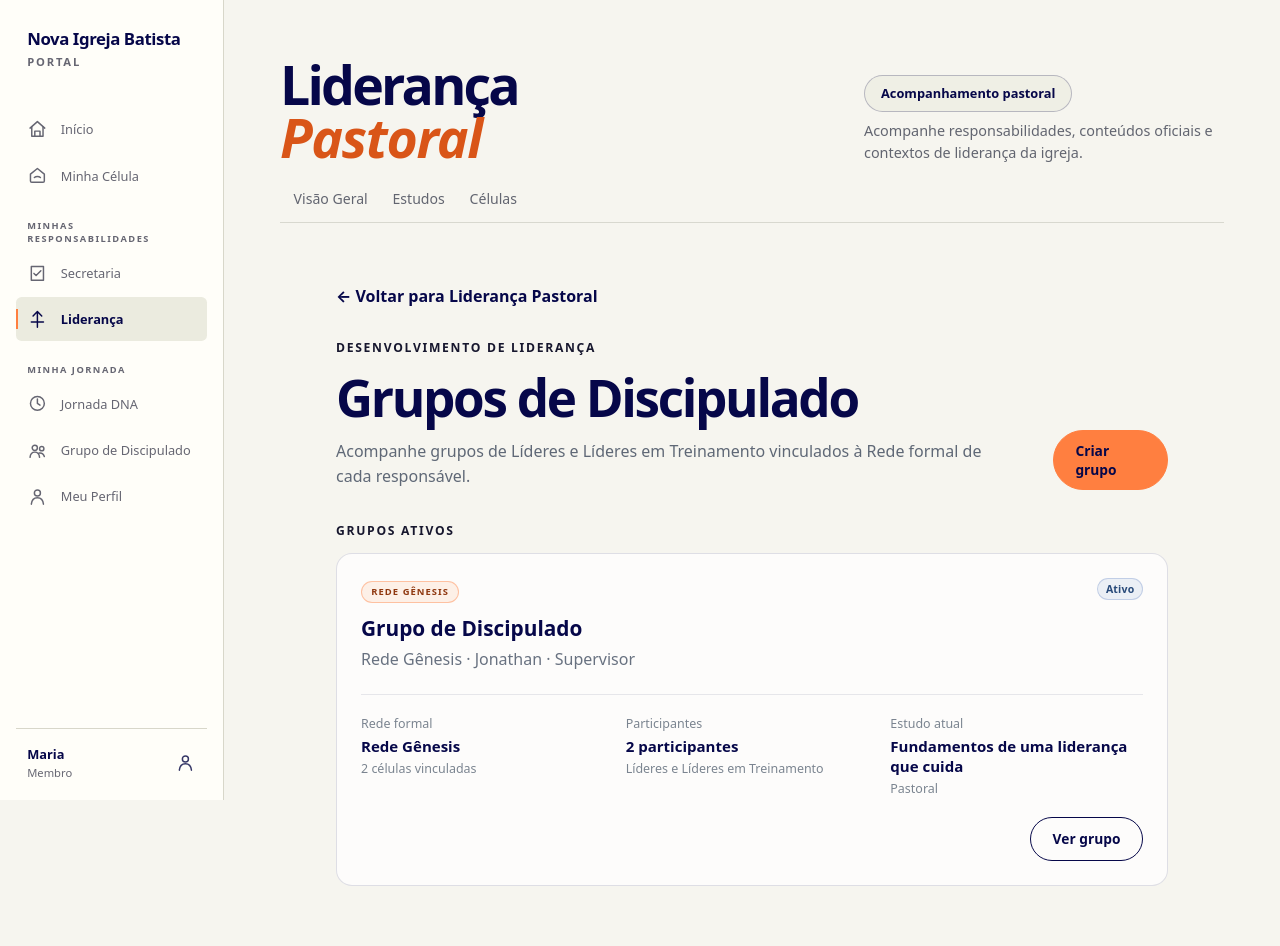
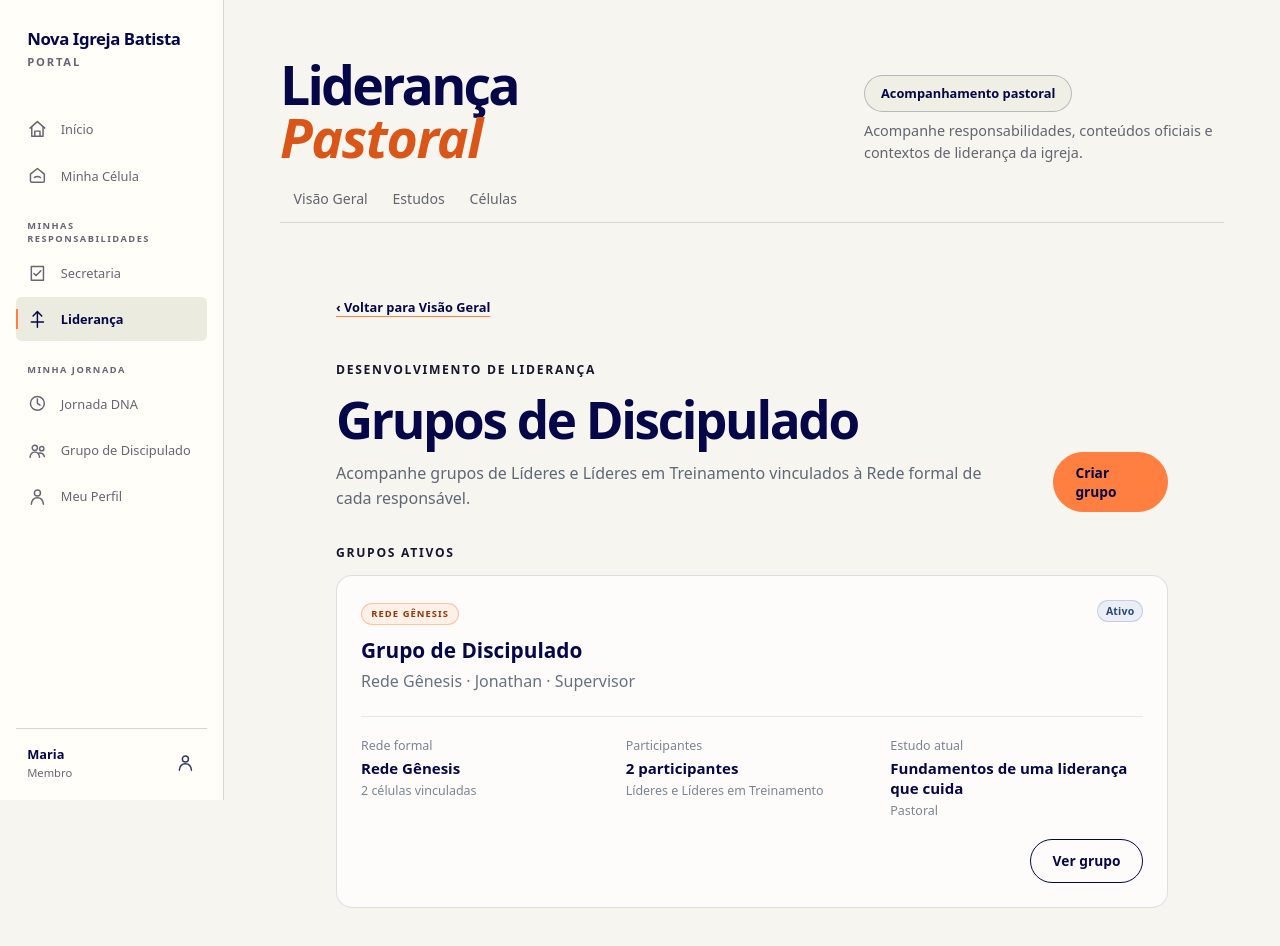
Before and after one commit to hiltonferreira/portal-novaigrejabatista, a Next.js app: page /pastor/grupos-de-discipulado in a window 1280 px wide. Shown: the top 946 px of the page. Built offline with nearby package versions, Linux system fonts and the light colour scheme.

Commit message:
align discipleship overview with pastoral navigation patterns

```diff
--- a/app/pastor/grupos-de-discipulado/page.tsx
+++ b/app/pastor/grupos-de-discipulado/page.tsx
@@ -1,11 +1,12 @@
 import Link from "next/link";
 import { ContextTag, StatusTag } from "@/components/portal-patterns";
 import { discipleshipGroupsMock } from "@/data/discipleship-groups";
+import pastoralStyles from "../pastor.module.css";
 import styles from "./discipleship-groups.module.css";
 
 export default function DiscipleshipGroupsPage() {
-  return <main className={styles.page}>
-    <Link className={styles.back} href="/pastor">← Voltar para Liderança Pastoral</Link>
+  return <main className={`${pastoralStyles.directoryPage} ${styles.page}`}>
+    <Link className={pastoralStyles.backToOverview} href="/pastor">‹ Voltar para Visão Geral</Link>
     <header className={styles.heading}>
       <div><p className={styles.eyebrow}>Desenvolvimento de liderança</p><h1>Grupos de Discipulado</h1><p>Acompanhe grupos de Líderes e Líderes em Treinamento vinculados à Rede formal de cada responsável.</p></div>
       <Link className="action-link primary" href="/pastor/grupos-de-discipulado/novo">Criar grupo</Link>
```
